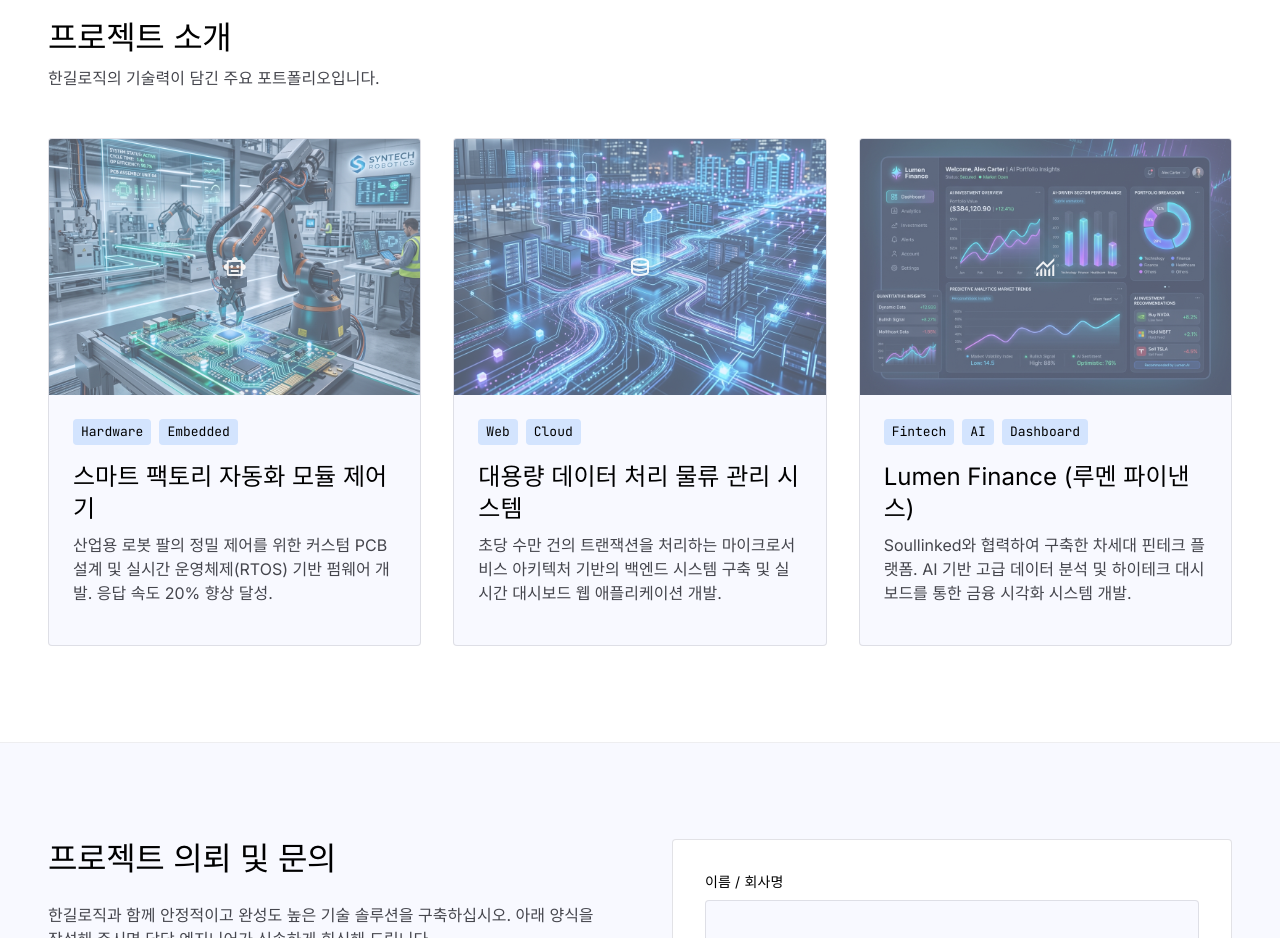
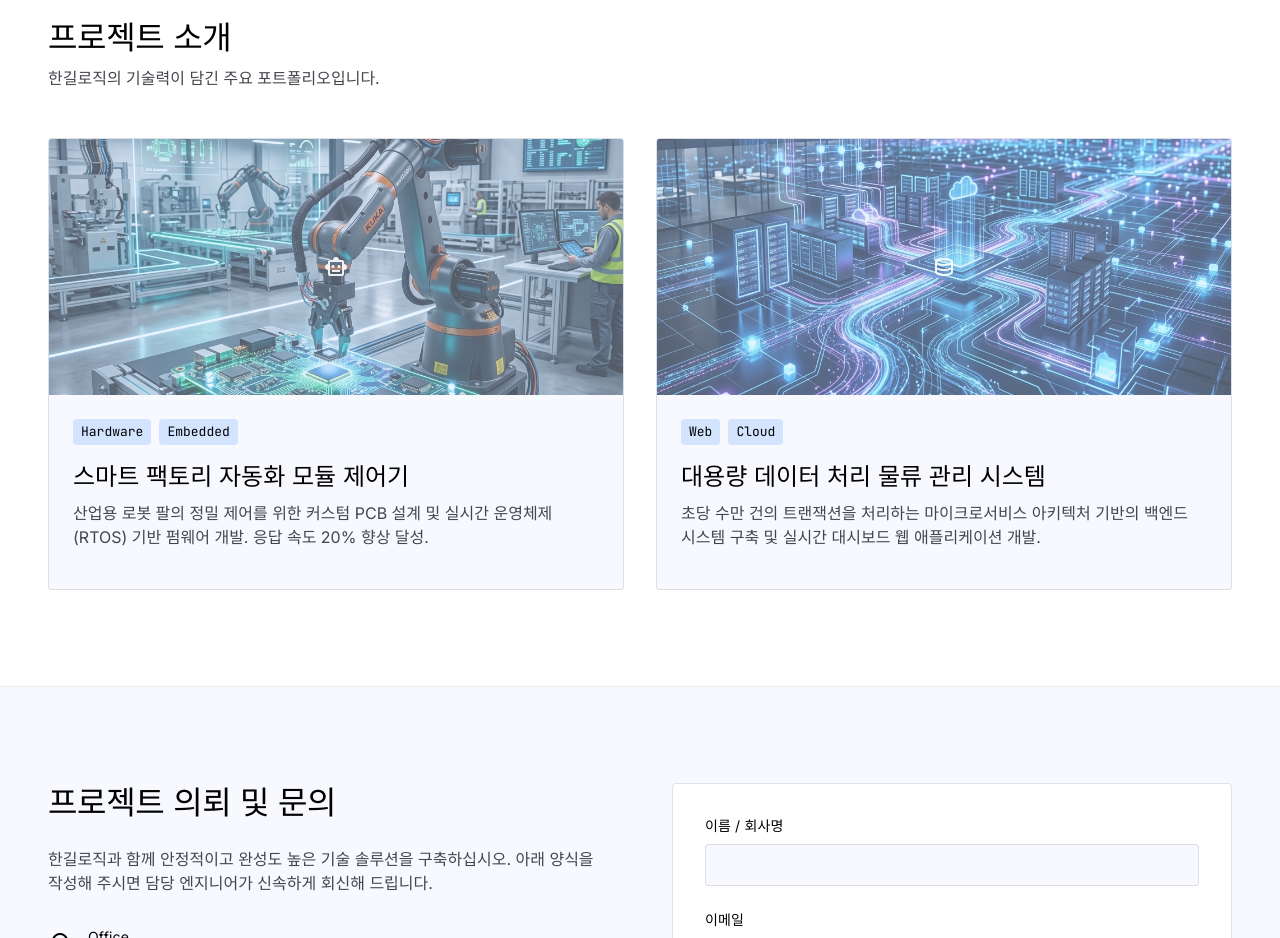
Before and after one commit to namewon/hangil, a React (Vite) app: page / in a window 1280 px wide. Shown: the part 1980-2918 px from the top of the page. Built offline with nearby package versions, Linux system fonts and the light colour scheme.

Commit message:
revert: remove lumen finance project

```diff
--- a/src/App.tsx
+++ b/src/App.tsx
@@ -3,7 +3,6 @@
 import integrityImg from './assets/integrity.png';
 import project1Img from './assets/project1.png';
 import project2Img from './assets/project2.png';
-import project3Img from './assets/project3.png';
 
 function App() {
   const [isMobileMenuOpen, setIsMobileMenuOpen] = useState(false);
@@ -152,7 +151,7 @@
 <p className="font-body-md text-body-md text-on-surface-variant">한길로직의 기술력이 담긴 주요 포트폴리오입니다.</p>
 </div>
 </div>
-<div className="grid grid-cols-1 lg:grid-cols-3 md:grid-cols-2 gap-8">
+<div className="grid grid-cols-1 md:grid-cols-2 gap-8">
 {/* Project Card 1 */}
 <div className="border border-outline-variant/50 rounded overflow-hidden bg-surface group hover:shadow-lg transition-shadow">
 <div className="h-64 relative overflow-hidden flex items-center justify-center transition-transform duration-500 group-hover:scale-105" style={{backgroundImage: `url(${project1Img})`, backgroundSize: 'cover', backgroundPosition: 'center'}}>
@@ -181,22 +180,6 @@
 </div>
 <h3 className="font-headline-md text-headline-md text-primary mb-2">대용량 데이터 처리 물류 관리 시스템</h3>
 <p className="font-body-md text-body-md text-on-surface-variant mb-4">초당 수만 건의 트랜잭션을 처리하는 마이크로서비스 아키텍처 기반의 백엔드 시스템 구축 및 실시간 대시보드 웹 애플리케이션 개발.</p>
-</div>
-</div>
-{/* Project Card 3 */}
-<div className="border border-outline-variant/50 rounded overflow-hidden bg-surface group hover:shadow-lg transition-shadow">
-<div className="h-64 relative overflow-hidden flex items-center justify-center transition-transform duration-500 group-hover:scale-105" style={{backgroundImage: `url(${project3Img})`, backgroundSize: 'cover', backgroundPosition: 'center'}}>
-<div className="absolute inset-0 bg-surface-variant/40 group-hover:bg-surface-variant/10 transition-colors duration-300"></div>
-<span className="material-symbols-outlined text-display-lg text-white drop-shadow-md z-10 opacity-90">monitoring</span>
-</div>
-<div className="p-6">
-<div className="flex gap-2 mb-4">
-<span className="px-2 py-1 bg-surface-container-highest text-primary font-code-sm text-code-sm rounded">Fintech</span>
-<span className="px-2 py-1 bg-surface-container-highest text-primary font-code-sm text-code-sm rounded">AI</span>
-<span className="px-2 py-1 bg-surface-container-highest text-primary font-code-sm text-code-sm rounded">Dashboard</span>
-</div>
-<h3 className="font-headline-md text-headline-md text-primary mb-2">Lumen Finance (루멘 파이낸스)</h3>
-<p className="font-body-md text-body-md text-on-surface-variant mb-4">Soullinked와 협력하여 구축한 차세대 핀테크 플랫폼. AI 기반 고급 데이터 분석 및 하이테크 대시보드를 통한 금융 시각화 시스템 개발.</p>
 </div>
 </div>
 </div>
```
Also changed, not shown: src/assets/project3.png (deleted).
